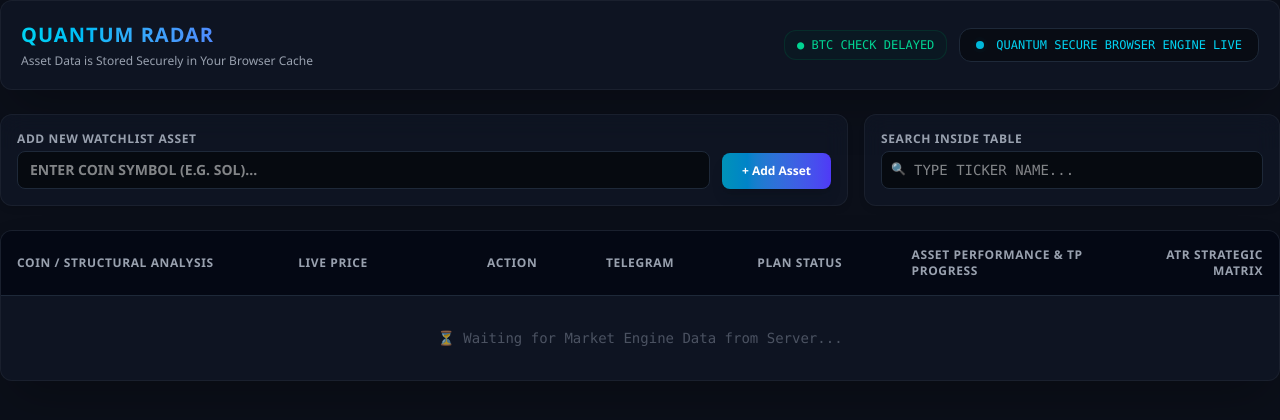
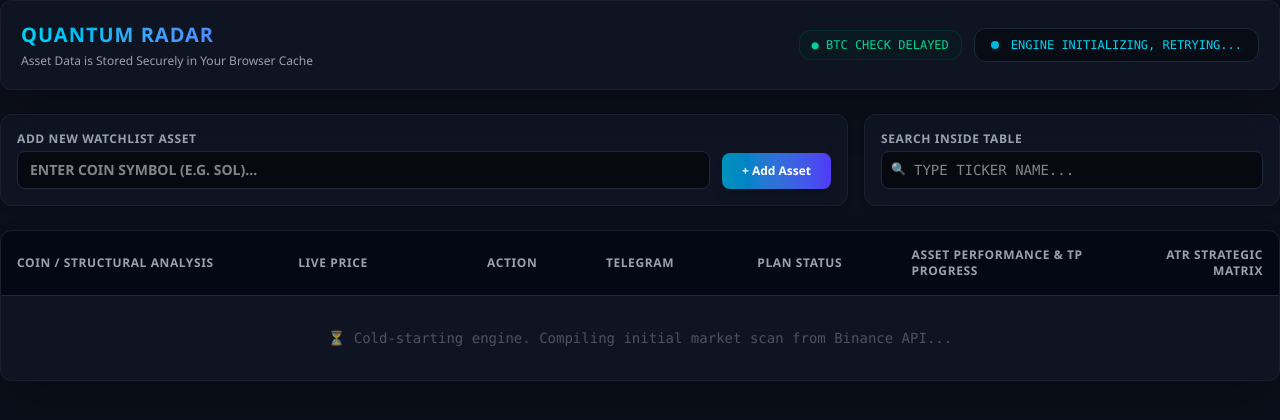
Before and after one commit to az166/Quantum_radar, a Flask app: page / in a window 1280 px wide. Shown: the top 420 px of the page. Run offline with Flask 3, Linux system fonts and the light colour scheme; data that the repository does not hold is empty.

Commit message:
Update index.html

```diff
--- a/templates/index.html
+++ b/templates/index.html
@@ -231,7 +231,7 @@
             const searchQuery = document.getElementById('search-input').value.trim().toUpperCase();
 
             if (!coins || !Array.isArray(coins) || coins.length === 0) {
-                tbody.innerHTML = `<tr><td colspan="7" class="p-8 text-center text-gray-500 font-mono animate-pulse">⏳ Waiting for Market Engine Data from Server...</td></tr>`;
+                tbody.innerHTML = `<tr><td colspan="7" class="p-8 text-center text-gray-500 font-mono animate-pulse">⏳ Cold-starting engine. Compiling initial market scan from Binance API...</td></tr>`;
                 return;
             }
 
@@ -366,7 +366,7 @@
 
                 if (!response.ok) {
                     document.getElementById('sync-status').innerText = 'SERVER ERROR (' + response.status + ')';
-                    setTimeout(updateDashboardData, 15000); // Jadwalkan ulang jika terjadi kegagalan server
+                    setTimeout(updateDashboardData, 15000);
                     return;
                 }
                 const rootData = await response.json();
@@ -384,13 +384,16 @@
                 globalCachedData = rootData.market || [];
                 renderTableRows(globalCachedData);
 
-                document.getElementById('sync-status').innerText = 'QUANTUM SECURE BROWSER ENGINE LIVE';
+                if (globalCachedData.length > 0) {
+                    document.getElementById('sync-status').innerText = 'QUANTUM SECURE BROWSER ENGINE LIVE';
+                } else {
+                    document.getElementById('sync-status').innerText = 'ENGINE INITIALIZING, RETRYING...';
+                }
             } catch (err) {
                 console.error(err);
                 document.getElementById('sync-status').innerText = 'CORE CONNECTION LOST (RETRYING)';
             }
 
-            // PERBAIKAN REKURSIF: Menggantikan setInterval lama untuk mencegah penumpukan request
             setTimeout(updateDashboardData, 15000);
         }
 
```
